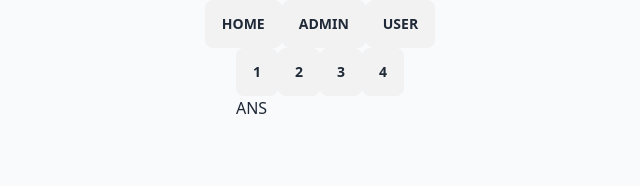
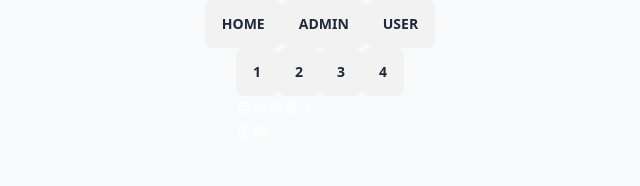
Before and after one commit to mini-forcas/festa-front, a Next.js app: page /festa in a window 1280 px wide. Shown: the top 186 px of the page, without its empty margins (320-960 px from the left). Built offline with nearby package versions, Linux system fonts and the light colour scheme; no server answers.

Commit message:
add socket

```diff
--- a/app/festa/page.tsx
+++ b/app/festa/page.tsx
@@ -1,14 +1,18 @@
 "use client";
-import React from "react";
+import React, { useState } from "react";
 import { io } from "socket.io-client";
 
 function page() {
   const host = "http://localhost";
   const port = 5000;
   const socket = io(`${host}:${port}`);
+  const [answer, setAnswer] = useState("");
+  const [myAnswer, setMyAnswer] = useState("");
+
   socket.on("connection", () => console.log("connect"));
   socket.on("receiveAnswer", (ans) => {
-    console.log(ans);
+    console.log(ans.answer);
+    setAnswer(ans.answer);
   });
   // send message to server
   function submitAnswer(ans: number | String) {
@@ -30,7 +34,10 @@ function page() {
         4
       </button>
       <div>
-        <h3>ANS</h3>
+        <h3 className="text-white">自分の答え：</h3>
+        <h3 className="text-white">{answer}</h3>
+        <h3 className="text-white">正解：</h3>
+        <h3 className="text-white">{myAnswer}</h3>
       </div>
     </div>
   );
```
